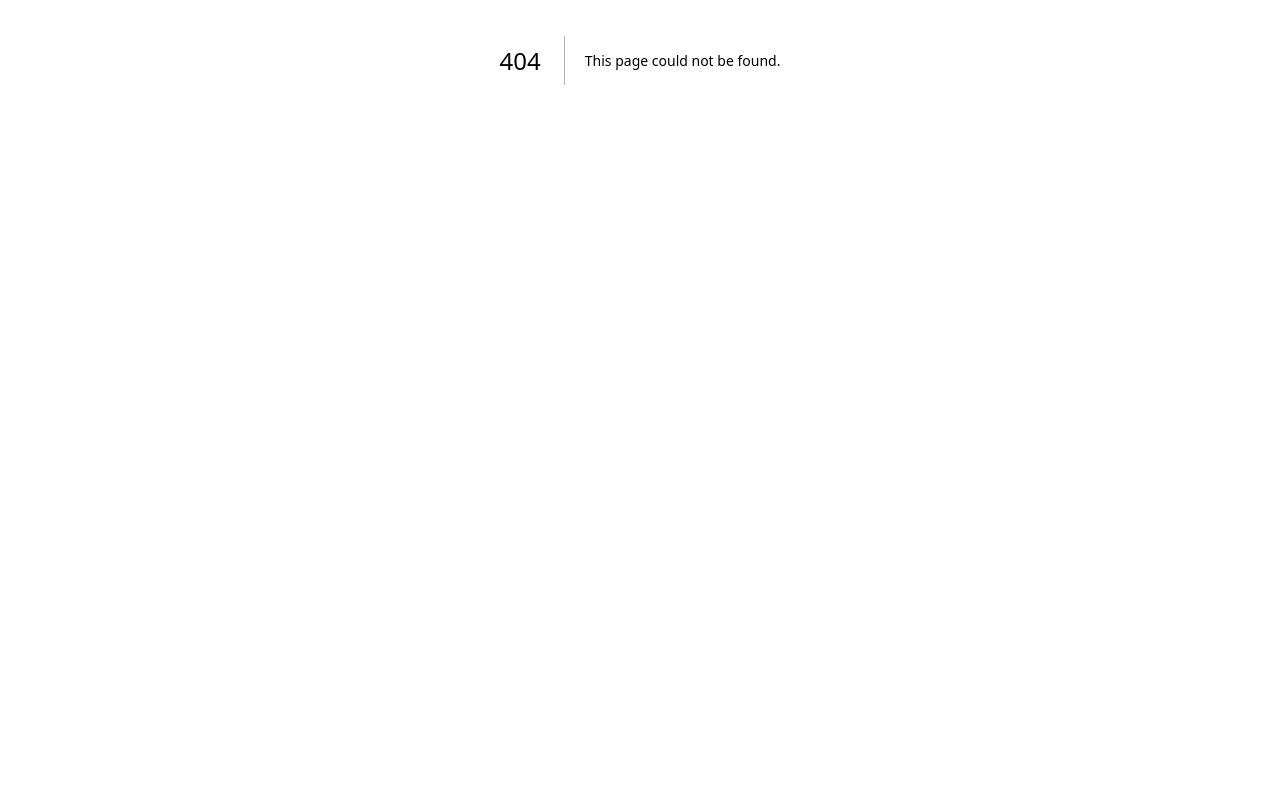
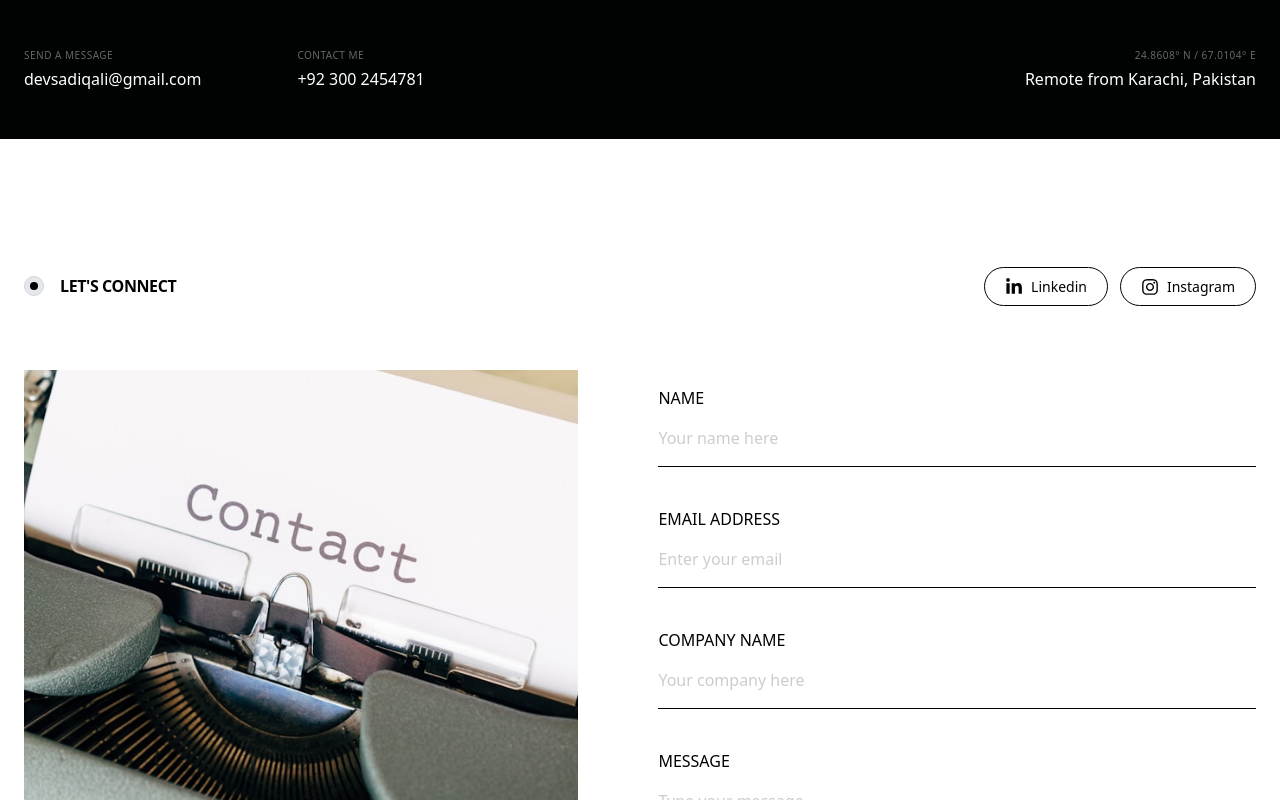
Before and after one commit to itssadiq/Sadiq-NovixSoft, a Next.js app: page /contact in a window 1280 px wide. Before the commit this address had no page. Shown: the part 340-1140 px from the top of the page. Before the commit the page ends 800 px from the top, so only its background shows below. Built offline with nearby package versions, Linux system fonts and the light colour scheme.

Commit message:
- Created Contact page. - Updated Page hero to adapt on contact page and accept contact details. - Updated Social links to adapt on light and dark backgrounds. - Added contact form on contact page. - Updated Navbar to navigate on contact page. - Updated action button to navigate and submit forms.

```diff
--- /dev/null
+++ b/src/app/contact/page.jsx
@@ -0,0 +1,35 @@
+"use client";
+import React from "react";
+import Navbar from "@/components/Navbar";
+import PageHero from "@/components/PageHero";
+import Footer from "@/components/Footer";
+import ContactForm from "@/components/ContactForm";
+
+const ContactPage = () => {
+  const contactInfo = {
+    email: "devsadiqali@gmail.com",
+    phone: "+92 300 2454781",
+    coords: "24.8608° N / 67.0104° E",
+    location: "Remote from Karachi, Pakistan",
+  };
+
+  return (
+    <main className="min-h-screen bg-[var(--color-white)]">
+      <Navbar />
+
+      {/* Hero Section with Contact Layout enabled */}
+      <PageHero
+        isContact={true}
+        badgeText="Contact us"
+        title="Greet me with a 'Hi!' and share your idea."
+        contactData={contactInfo}
+      />
+
+      <ContactForm />
+
+      <Footer />
+    </main>
+  );
+};
+
+export default ContactPage;
--- a/src/components/ActionButton.jsx
+++ b/src/components/ActionButton.jsx
@@ -1,10 +1,14 @@
 import React from "react";
+import Link from "next/link";
 
-export default function ActionButton({ text, icon }) {
-  return (
-    <button className="group flex items-center focus:outline-none cursor-pointer">
+export default function ActionButton({ text, icon, href }) {
+  const containerClasses =
+    "group flex items-center focus:outline-none cursor-pointer";
+
+  // The visual content is pulled into a variable to keep the code clean
+  const buttonContent = (
+    <>
       {/* --- TEXT PILL --- */}
-      {/* Sits underneath the icon, bg goes black on hover */}
       <div className="relative z-0 flex items-center justify-center h-[40px] px-5 border border-[var(--color-black)] rounded-full bg-[var(--color-white)] transition-colors duration-300 group-hover:bg-[var(--color-black)]">
         <span className="type-btn text-[var(--color-black)] transition-colors duration-300 group-hover:text-[var(--color-white)]">
           {text}
@@ -12,10 +16,20 @@ export default function ActionButton({ text, icon }) {
       </div>
 
       {/* --- ICON CIRCLE (OUTSIDE) --- */}
-      {/* -ml-4 pulls the circle left to overlap the text pill's right padding perfectly */}
       <div className="relative z-10 -ml-4 flex items-center justify-center shrink-0 w-[40px] h-[40px] overflow-hidden border border-[var(--color-black)] rounded-full bg-[var(--color-black)] text-[var(--color-white)] transition-colors duration-300 group-hover:bg-[var(--color-primary)] group-hover:text-[var(--color-black)]">
         {icon}
       </div>
-    </button>
+    </>
   );
+
+  // If an href is provided, render a Link; otherwise, render a button
+  if (href) {
+    return (
+      <Link href={href} className={containerClasses}>
+        {buttonContent}
+      </Link>
+    );
+  }
+
+  return <button className={containerClasses}>{buttonContent}</button>;
 }
--- /dev/null
+++ b/src/components/ContactForm.jsx
@@ -0,0 +1,112 @@
+import React from "react";
+import Image from "next/image";
+import SocialLink from "./SocialLink";
+import ActionButton from "./ActionButton";
+import { FaLinkedinIn, FaInstagram } from "react-icons/fa6";
+import ContactImage from "../../public/contact-img.jpg"; // Replace with your actual image path
+
+export default function ContactForm() {
+  const socials = [
+    { name: "Linkedin", icon: FaLinkedinIn, href: "#" },
+    { name: "Instagram", icon: FaInstagram, href: "#" },
+  ];
+
+  return (
+    <section className="w-full bg-[var(--color-white)] pt-20 md:pt-32 pb-20 md:pb-32">
+      <div className="max-w-[1400px] mx-auto px-6">
+        {/* HEADER AREA */}
+        <div className="flex flex-col md:flex-row md:items-center justify-between gap-8 mb-10 md:mb-16">
+          {/* Section Badge */}
+          <div className="flex items-center gap-4">
+            <div className="w-5 h-5 rounded-full bg-gray-200 flex items-center justify-center border border-gray-300">
+              <div className="w-2 h-2 rounded-full bg-black"></div>
+            </div>
+            <h5 className="type-h5 tracking-tight uppercase font-bold text-[var(--color-black)]">
+              Let&apos;s Connect
+            </h5>
+          </div>
+
+          {/* Social Links */}
+          <div className="flex flex-wrap items-center gap-3">
+            {socials.map((social) => (
+              <SocialLink
+                key={social.name}
+                href={social.href}
+                label={social.name}
+                icon={social.icon}
+                variant="light"
+              />
+            ))}
+          </div>
+        </div>
+
+        {/* MAIN CONTENT: IMAGE & FORM */}
+        <div className="flex flex-col lg:flex-row gap-12 lg:gap-20">
+          {/* LEFT: IMAGE */}
+          <div className="w-full lg:w-[45%] shrink-0">
+            <div className="relative aspect-[4/5] lg:aspect-square w-full overflow-hidden bg-gray-100">
+              <Image
+                src={ContactImage}
+                alt="Let's work together"
+                className="w-full h-full object-cover"
+              />
+            </div>
+          </div>
+
+          {/* RIGHT: FORM */}
+          <div className="w-full lg:w-[55%] flex flex-col pt-4">
+            <form className="flex flex-col gap-10">
+              {/* Name Field */}
+              <div className="flex flex-col">
+                <label className="type-body uppercase">Name</label>
+                <input
+                  type="text"
+                  placeholder="Your name here"
+                  className="w-full py-4 bg-transparent border-b border-black focus:border-black outline-none transition-colors type-body placeholder:text-black/20"
+                />
+              </div>
+
+              {/* Email Field */}
+              <div className="flex flex-col">
+                <label className="type-body uppercase">Email Address</label>
+                <input
+                  type="email"
+                  placeholder="Enter your email"
+                  className="w-full py-4 bg-transparent border-b border-black focus:border-black outline-none transition-colors type-body placeholder:text-black/20"
+                />
+              </div>
+
+              {/* Company Field */}
+              <div className="flex flex-col">
+                <label className="type-body uppercase">Company Name</label>
+                <input
+                  type="text"
+                  placeholder="Your company here"
+                  className="w-full py-4 bg-transparent border-b border-black focus:border-black outline-none transition-colors type-body placeholder:text-black/20"
+                />
+              </div>
+
+              {/* Message Field */}
+              <div className="flex flex-col">
+                <label className="type-body uppercase">Message</label>
+                <textarea
+                  rows={4}
+                  placeholder="Type your message..."
+                  className="w-full py-4 bg-transparent border-b border-black focus:border-black outline-none transition-colors type-body placeholder:text-black/20 resize-none"
+                />
+              </div>
+
+              {/* SUBMIT BUTTON */}
+              <div className="mt-4">
+                <ActionButton
+                  text="Send Message"
+                  icon={<span className="text-xl">💌</span>}
+                />
+              </div>
+            </form>
+          </div>
+        </div>
+      </div>
+    </section>
+  );
+}
--- a/src/components/Navbar.jsx
+++ b/src/components/Navbar.jsx
@@ -56,6 +56,7 @@ export default function Navbar() {
             <ActionButton
               text="Let's Talk"
               icon={<span className="text-xl leading-none">👋</span>}
+              href="/contact"
             />
           </div>
 
--- a/src/components/PageHero.jsx
+++ b/src/components/PageHero.jsx
@@ -1,7 +1,14 @@
 import React from "react";
 import SocialLink from "./SocialLink";
 
-export default function PageHero({ badgeText, title, ribbonText, platforms }) {
+export default function PageHero({
+  badgeText,
+  title,
+  ribbonText,
+  platforms,
+  isContact = false, // Added this prop to switch layouts
+  contactData, // Added to pass email, phone, location dynamically
+}) {
   return (
     <section className="w-full bg-[var(--color-white)] pt-32 overflow-hidden">
       {/* TOP CONTENT */}
@@ -9,36 +16,28 @@ export default function PageHero({ badgeText, title, ribbonText, platforms }) {
         <div className="flex flex-col lg:flex-row lg:items-end lg:justify-between gap-12 lg:gap-0">
           {/* LEFT: HEADING */}
           <div className="max-w-[600px]">
-            {/* Status Dot Badge - Your mb-2 preserved */}
             <div className="flex items-center gap-4 mb-4">
               <div className="w-5 h-5 rounded-full bg-gray-200 flex items-center justify-center border border-gray-300">
                 <div className="w-2 h-2 rounded-full bg-black"></div>
               </div>
-              {/* type-h6 preserved */}
               <h5 className="type-h6 tracking-tight uppercase font-bold">
                 {badgeText}
               </h5>
             </div>
-
             <h1 className="type-h1 tracking-tight">{title}</h1>
           </div>
 
-          {/* RIGHT: DECORATIVE TRIANGLES (Reduced size and adjusted position) */}
+          {/* RIGHT: DECORATIVE TRIANGLES (Your requested styles preserved) */}
           <div className="hidden lg:flex items-end">
             <div className="flex items-end gap-2">
-              {/* Light Grey Triangle (Points Down-Right) */}
               <div
                 className="w-30 h-30 bg-gray-100"
                 style={{ clipPath: "polygon(0 0, 100% 0, 100% 100%)" }}
               ></div>
-
-              {/* Primary Green Triangle (Points Up-Right) */}
               <div
                 className="w-30 h-30 bg-[var(--color-primary)]"
                 style={{ clipPath: "polygon(100% 0, 0 100%, 100% 100%)" }}
               ></div>
-
-              {/* Dark Grey Triangle (Points Down-Right) */}
               <div
                 className="w-30 h-30 bg-[var(--color-dim-grey)]"
                 style={{ clipPath: "polygon(0 0, 100% 0, 0 100%)" }}
@@ -49,14 +48,55 @@ export default function PageHero({ badgeText, title, ribbonText, platforms }) {
       </div>
 
       {/* BOTTOM RIBBON */}
-      <div className="w-full bg-[var(--color-black)] py-6 md:py-8">
-        <div className="max-w-[1400px] mx-auto px-6 flex flex-col lg:flex-row lg:items-center justify-between gap-8 lg:gap-0">
-          {/* Ribbon Text */}
+      <div className="w-full bg-[var(--color-black)] py-10 md:py-12">
+        <div className="max-w-[1400px] mx-auto px-6">
+          {isContact ? (
+            /* --- CONTACT PAGE LAYOUT --- */
+            <div className="flex flex-col md:flex-row justify-between items-start gap-10 md:gap-0">
+              {/* Left Group: Email & Phone */}
+              <div className="flex flex-col md:flex-row gap-10 md:gap-24">
+                {/* Email */}
+                <div className="flex flex-col gap-1">
+                  <span className="type-caption !text-[var(--color-dim-grey)] !text-[10px] uppercase tracking-wider">
+                    Send a message
+                  </span>
+                  <a
+                    href={`mailto:${contactData?.email}`}
+                    className="type-body font-bold !text-white hover:!text-[var(--color-primary)] transition-colors duration-300"
+                  >
+                    {contactData?.email}
+                  </a>
+                </div>
+                {/* Phone */}
+                <div className="flex flex-col gap-1">
+                  <span className="type-caption !text-[var(--color-dim-grey)] !text-[10px] uppercase tracking-wider">
+                    Contact me
+                  </span>
+                  <a
+                    href={`tel:${contactData?.phone}`}
+                    className="type-body font-bold !text-white hover:!text-[var(--color-primary)] transition-colors duration-300"
+                  >
+                    {contactData?.phone}
+                  </a>
+                </div>
+              </div>
+
+              {/* Right Group: Location */}
+              <div className="flex flex-col gap-1 md:text-right">
+                <span className="type-caption !text-[var(--color-dim-grey)] !text-[10px] uppercase tracking-wider">
+                  {contactData?.coords}
+                </span>
+                <span className="type-body font-bold !text-white">
+                  {contactData?.location}
+                </span>
+              </div>
+            </div>
+          ) : (
+            /* --- STANDARD WORKS LAYOUT --- */
+            <div className="flex flex-col lg:flex-row lg:items-center justify-between gap-8 lg:gap-0">
               <p className="type-body-small-500 !text-white uppercase tracking-[0.05em] max-w-[450px] leading-relaxed">
                 {ribbonText}
               </p>
-
-          {/* Platform Pills */}
               <div className="flex flex-wrap items-center gap-3">
                 {platforms?.map((platform, index) => (
                   <SocialLink
@@ -68,6 +108,8 @@ export default function PageHero({ badgeText, title, ribbonText, platforms }) {
                 ))}
               </div>
             </div>
+          )}
+        </div>
       </div>
     </section>
   );
--- a/src/components/SocialLink.jsx
+++ b/src/components/SocialLink.jsx
@@ -1,17 +1,37 @@
-const SocialLink = ({ icon: Icon, label, href }) => (
+const SocialLink = ({ icon: Icon, label, href, variant = "dark" }) => {
+  const isLight = variant === "light";
+
+  return (
     <a
       href={href}
       target="_blank"
       rel="noopener noreferrer"
-    className="flex items-center gap-2 px-5 py-2 rounded-full border border-white text-white transition-all duration-300 hover:bg-white hover:text-black group"
+      className={`
+        flex items-center gap-2 px-5 py-2 rounded-full border transition-all duration-300 group
+        ${
+          isLight
+            ? "border-black text-black hover:bg-black hover:text-white"
+            : "border-white text-white hover:bg-white hover:text-black"
+        }
+      `}
     >
       <span className="text-lg">
         <Icon />
       </span>
-    <span className="type-btn font-semibold !text-white group-hover:!text-black">
+      <span
+        className={`
+          type-btn font-semibold transition-all duration-300
+          ${
+            isLight
+              ? "!text-black group-hover:!text-white"
+              : "!text-white group-hover:!text-black"
+          }
+        `}
+      >
         {label}
       </span>
     </a>
   );
+};
 
 export default SocialLink;
```
Also changed, not shown: public/contact-img.jpg (added). Lines whose indentation alone changed are shown as unchanged.
